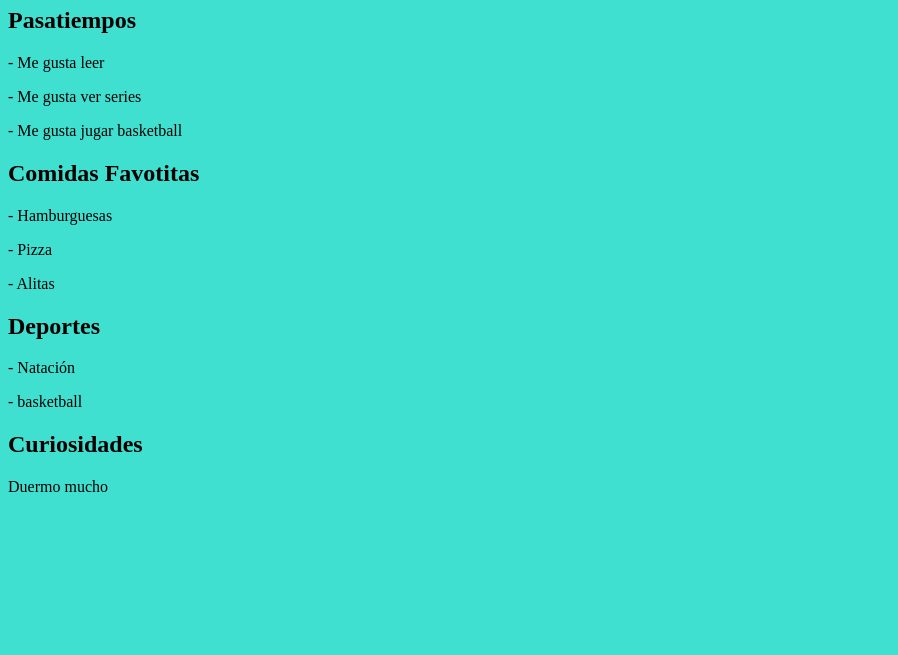
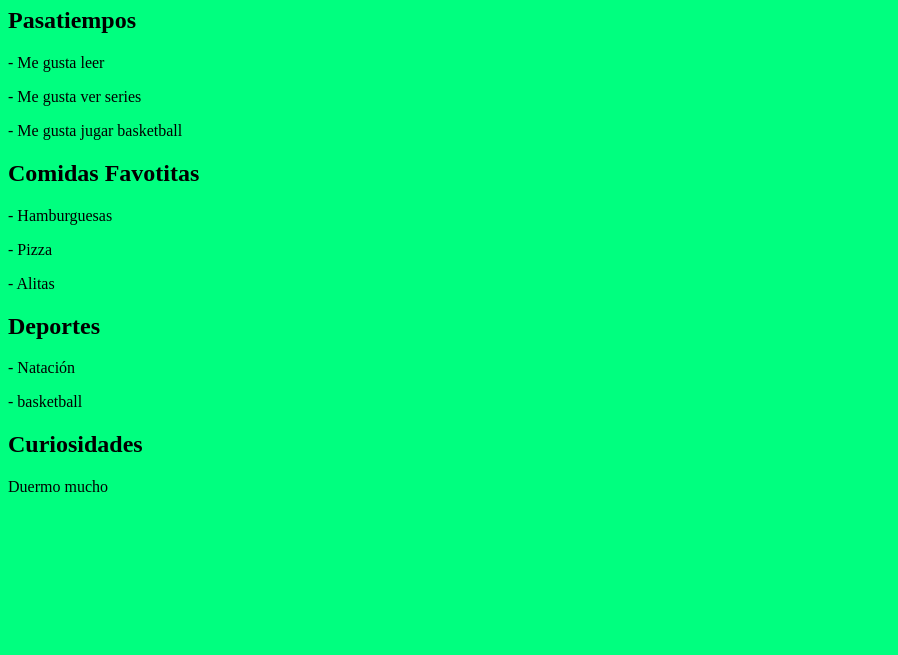
Before and after one commit to AllisonPerdomo03/Blog, a plain HTML site: page index.html in a window 1280 px wide. Shown: the part 145-800 px from the top of the page, without its empty margins (0-898 px from the left). Drawn offline with Linux system fonts and the light colour scheme.

Commit message:
4ta actu

```diff
--- a/index.html
+++ b/index.html
@@ -6,7 +6,7 @@
     <meta name="viewport" content="width=device-width, initial-scale=1.0">
     <title>Blog</title>
 </head>
-<body bgcolor =" #40E0D0 ">
+<body bgcolor =" #00FF7F ">
     <br>
     <table align="center" border="0" cellpadding="5px" cellspacing="0xp" width="35%">
         <tr>
```
